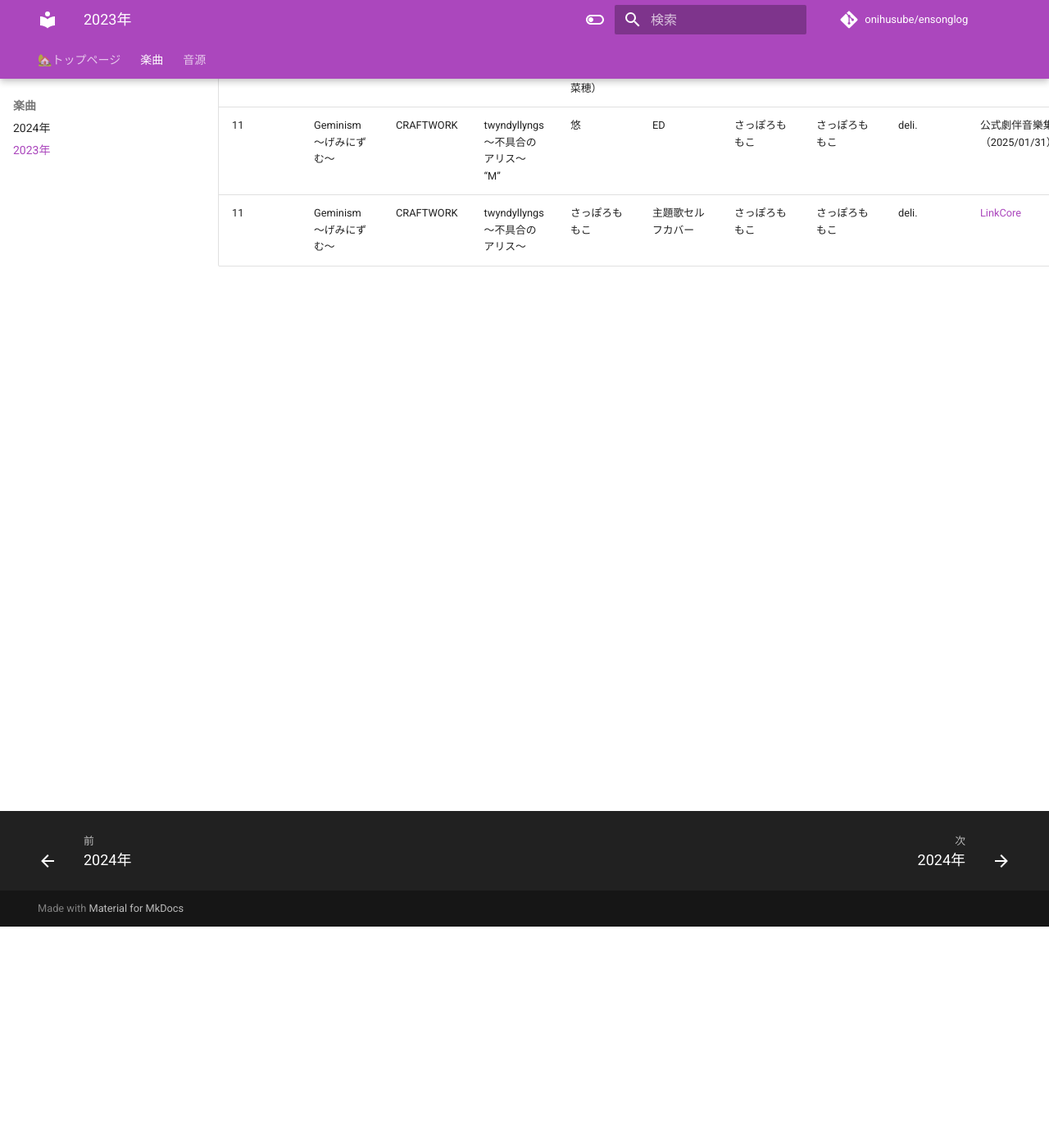
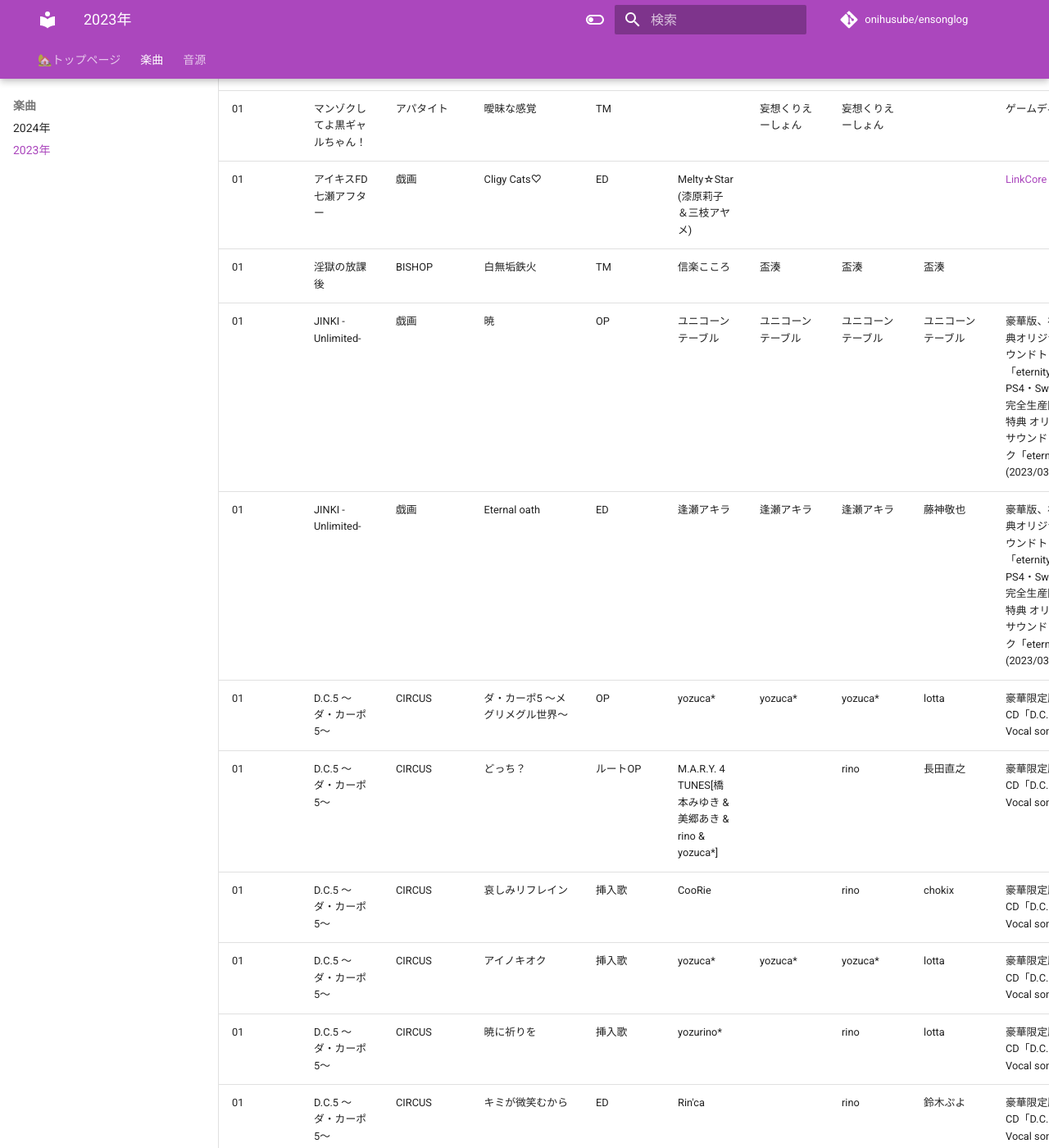
Before and after one commit to onihusube/ensonglog, an MkDocs documentation site: the page built from docs/2023/楽曲.md, in a window 1280 px wide and 1400 px high, scrolled down 270 px. Shown: the whole window at 82% size. Built offline with MkDocs 1.6.1 and Material for MkDocs 9.7.7, drawn with Linux system fonts in a browser that asks for light colours; comment, search, counter and statistics services are not loaded; some of the changed text lies outside the part shown.

Commit message:
2023/01追加

```diff
--- a/docs/2023/楽曲.md
+++ b/docs/2023/楽曲.md
@@ -9,6 +9,21 @@
 
 | 月 | 作品 | ブランド | 曲名 | 種別 | ボーカル | 作詞 | 作曲 | 編曲 | 音源 | その他 | 視聴 |
 | --- | --- | --- | --- | --- | --- | --- | --- | --- | --- | --- | --- |
-| 11 | Geminism ～げみにずむ～ | CRAFTWORK | twyndyllyngs 〜不具合のアリス〜 “W” | 廣杣桔梗（中家志穂）、廣杣深紅（中家菜穂） | 主題歌 | さっぽろももこ | さっぽろももこ | deli. | 公式劇伴音樂集（2025/01/31） |  | [Youtube](https://www.youtube.com/watch?v=hL88FLOFwbY) |
+| 01 | 清楚なあの子が教室でオナニー！？ | アパタイト | 覗いた夕陽 | TM |  | 妄想くりえーしょん | 妄想くりえーしょん |  | ゲームディスク |  |  |
+| 01 | マンゾクしてよ黒ギャルちゃん！ | アパタイト | 曖昧な感覚 | TM |  | 妄想くりえーしょん | 妄想くりえーしょん |  | ゲームディスク |  |  |
+| 01 | アイキスFD 七瀬アフター | 戯画 | Cligy Cats♡ | ED | Melty☆Star (漆原莉子＆三枝アヤメ) |  |  |  | [LinkCore](https://linkco.re/4tqysDbH) |  |  |
+| 01 | 淫獄の放課後 | BISHOP | 白無垢鉄火 | TM | 信楽こころ | 盃湊 | 盃湊 | 盃湊 |  |  |  |
+| 01 | JINKI -Unlimited- | 戯画 | 暁 | OP | ユニコーンテーブル | ユニコーンテーブル | ユニコーンテーブル | ユニコーンテーブル | 豪華版、初回特典オリジナルサウンドトラック「eternity」</br>PS4・Switch版完全生産限定版特典 オリジナルサウンドトラック「eternity」(2023/03/23) |  |  |
+| 01 | JINKI -Unlimited- | 戯画 | Eternal oath | ED | 逢瀬アキラ | 逢瀬アキラ | 逢瀬アキラ | 藤神敬也 | 豪華版、初回特典オリジナルサウンドトラック「eternity」</br>PS4・Switch版完全生産限定版特典 オリジナルサウンドトラック「eternity」(2023/03/23) |  |  |
+| 01 | D.C.5 ～ダ・カーポ5～ | CIRCUS | ダ・カーポ5 ～メグリメグル世界～ | OP | yozuca\* | yozuca\* | yozuca\* | lotta | 豪華限定版特典CD「D.C.5 Vocal songs」 |  |  |
+| 01 | D.C.5 ～ダ・カーポ5～ | CIRCUS | どっち？ | ルートOP | M.A.R.Y. 4 TUNES[橋本みゆき & 美郷あき & rino & yozuca\*] |  | rino | 長田直之 | 豪華限定版特典CD「D.C.5 Vocal songs」 |  |  |
+| 01 | D.C.5 ～ダ・カーポ5～ | CIRCUS | 哀しみリフレイン | 挿入歌 | CooRie |  | rino | chokix | 豪華限定版特典CD「D.C.5 Vocal songs」 |  |  |
+| 01 | D.C.5 ～ダ・カーポ5～ | CIRCUS | アイノキオク | 挿入歌 | yozuca\* | yozuca\* | yozuca\* | lotta | 豪華限定版特典CD「D.C.5 Vocal songs」 |  |  |
+| 01 | D.C.5 ～ダ・カーポ5～ | CIRCUS | 暁に祈りを | 挿入歌 | yozurino\* |  | rino | lotta | 豪華限定版特典CD「D.C.5 Vocal songs」 |  |  |
+| 01 | D.C.5 ～ダ・カーポ5～ | CIRCUS | キミが微笑むから | ED | Rin'ca |  | rino | 鈴木ぷよ | 豪華限定版特典CD「D.C.5 Vocal songs」 |  |  |
+| 01 | RE:D Cherish! -Eternity Blood- | CRYSTALiA | S4cRED†SORROW | OP | NEQRE |  | NEQRE | ALNEAR | 初回限定版特典 サウンドトラック |  |  |
+| 01 | RE:D Cherish! -Eternity Blood- | CRYSTALiA | TRΛVEL-Sky and cloud boundaries- | ED | 冬乃桜 |  | NEQRE | ALNEAR | 初回限定版特典 サウンドトラック |  |  |
+| 01 | RE:D Cherish! -Eternity Blood- | CRYSTALiA | Pr∞F of LOV | IN | 冬乃桜 |  | SALASALA | ALNEAR | 初回限定版特典 サウンドトラック |  |  |
+| 11 | Geminism ～げみにずむ～ | CRAFTWORK | twyndyllyngs 〜不具合のアリス〜 “W” | 廣杣桔梗（中家志穂）、廣杣深紅（中家菜穂） | 主題歌 | さっぽろももこ | さっぽろももこ | deli. | 公式劇伴音樂集（2025/01/31） |  | [:fontawesome-brands-youtube:](https://www.youtube.com/watch?v=hL88FLOFwbY) |
 | 11 | Geminism ～げみにずむ～ | CRAFTWORK | twyndyllyngs 〜不具合のアリス〜 “M” | 悠 | ED | さっぽろももこ | さっぽろももこ | deli. | 公式劇伴音樂集（2025/01/31） |  |  |
-| 11 | Geminism ～げみにずむ～ | CRAFTWORK | twyndyllyngs 〜不具合のアリス〜 | さっぽろももこ | 主題歌セルフカバー | さっぽろももこ | さっぽろももこ | deli. | [LinkCore](https://linkco.re/XMzXtUtH) |  | [Youtube](https://www.youtube.com/watch?v=TUiHTPwJdHY) |
+| 11 | Geminism ～げみにずむ～ | CRAFTWORK | twyndyllyngs 〜不具合のアリス〜 | さっぽろももこ | 主題歌セルフカバー | さっぽろももこ | さっぽろももこ | deli. | [LinkCore](https://linkco.re/XMzXtUtH) |  | [:fontawesome-brands-youtube:](https://www.youtube.com/watch?v=TUiHTPwJdHY) |
```
